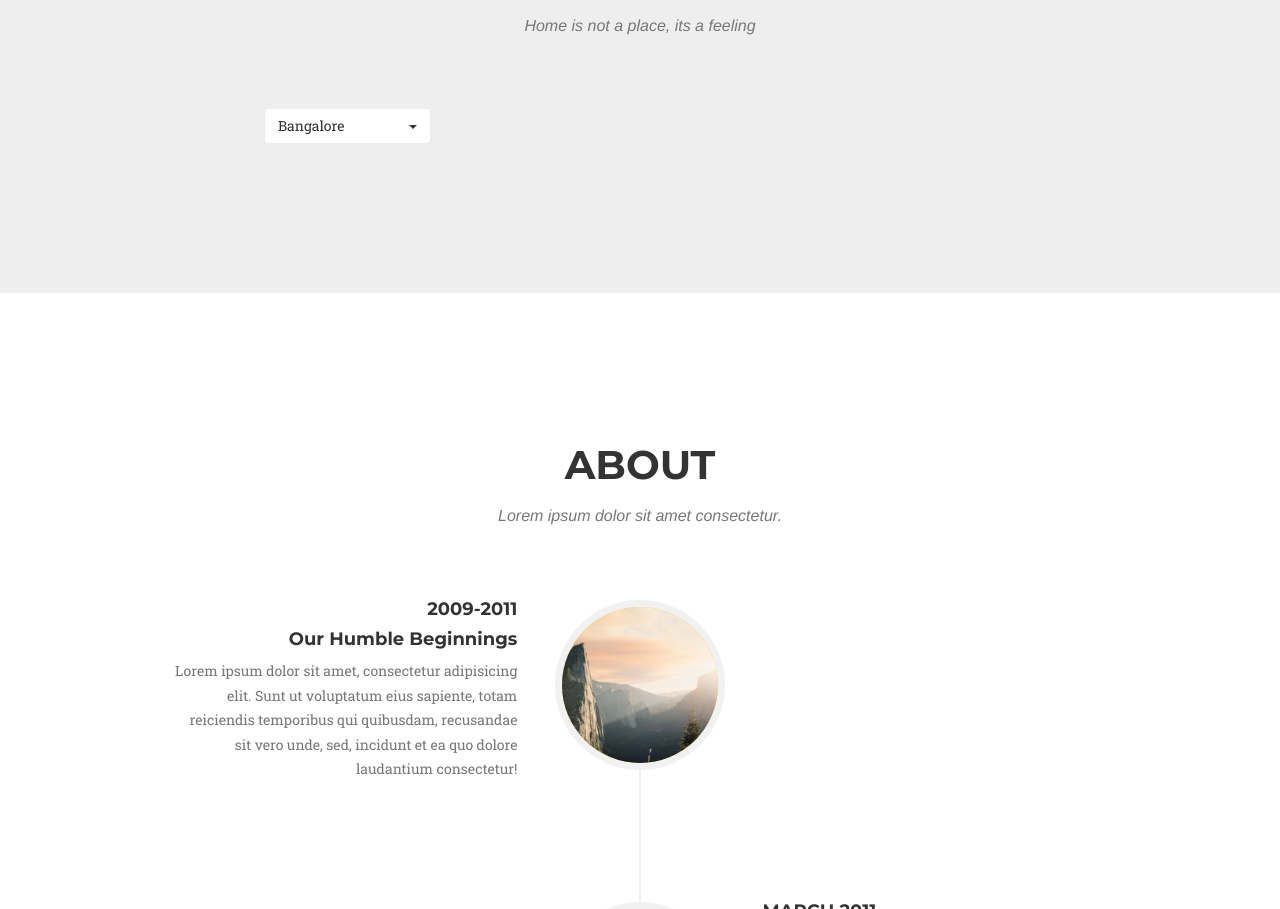
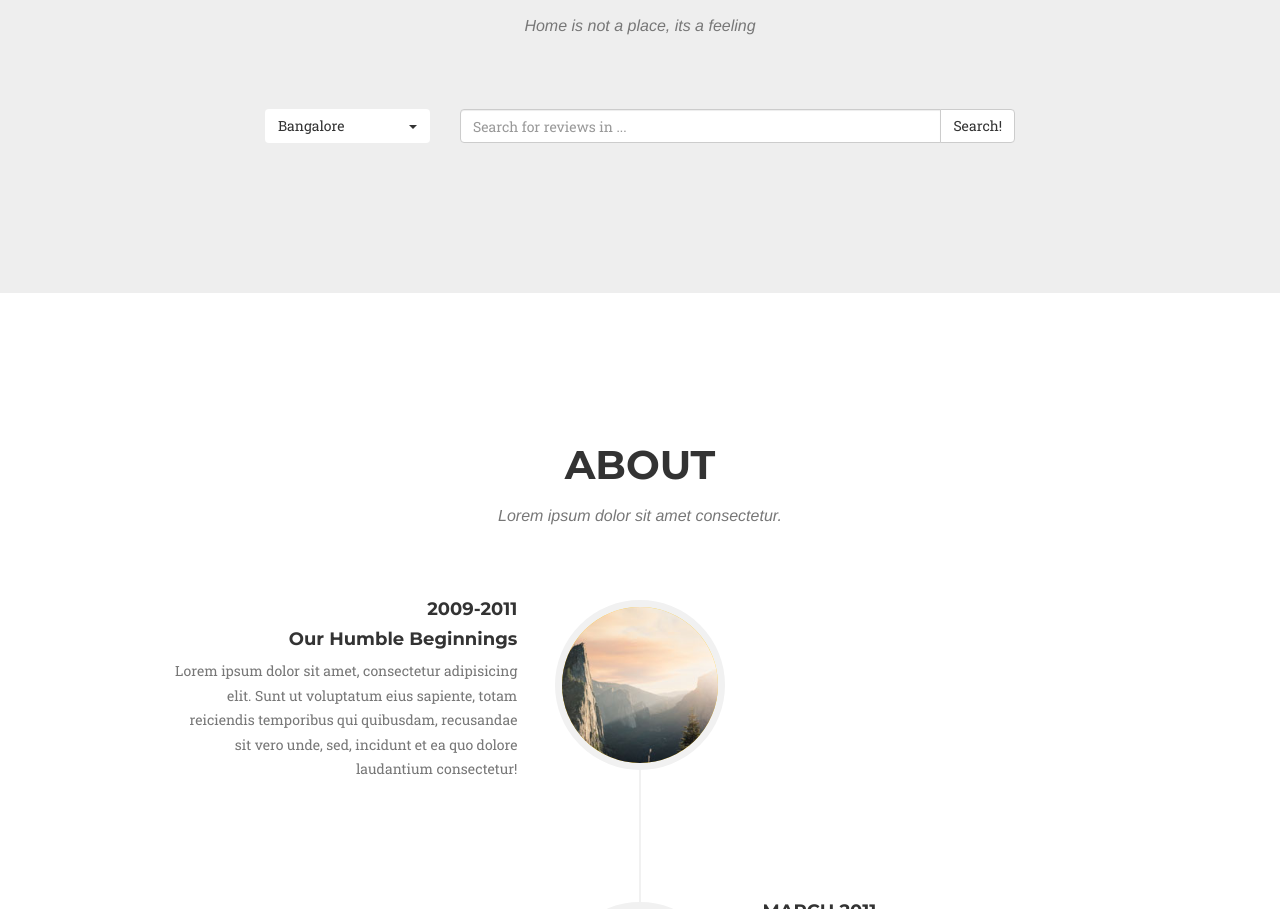
Before and after one commit to anunithmr/Landlord-Project, a website: page startbootstrap-agency-gh-pages/index.html in a window 1280 px wide. Shown: the part 1557-2466 px from the top of the page. Drawn offline with nearby package versions, Linux system fonts and the light colour scheme; a web font is replaced by a local one.

Commit message:
UI for search

```diff
--- a/startbootstrap-agency-gh-pages/index.html
+++ b/startbootstrap-agency-gh-pages/index.html
@@ -135,7 +135,7 @@
             </div>
             <div class="row">
                 <div class="col-md-2">
-                </div>
+            </div>
 
                 <div class="col-md-2">
                     <div class="dropdown">
@@ -151,6 +151,15 @@
                             <li><a href="#">Mumbai</a></li>
                         </ul>
                     </div>
+                </div>
+
+                <div class="col-lg-6">
+                    <div class="input-group">
+                        <input type="text" class="form-control" placeholder="Search for reviews in ...">
+                        <span class="input-group-btn">
+                            <button class="btn btn-default" type="button">Search!</button>
+                        </span>
+                    </div><!-- /input-group -->
                 </div>
 
 
```
